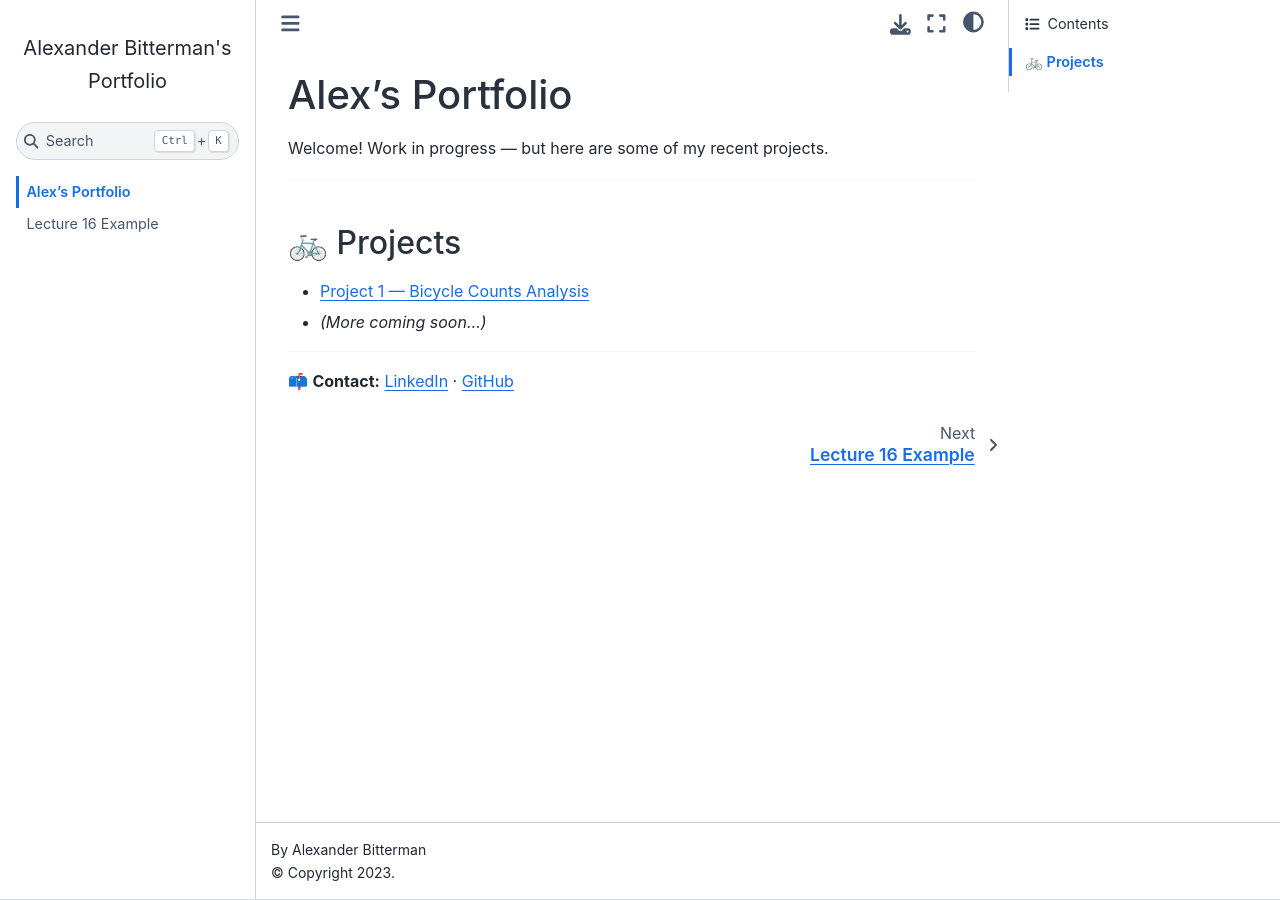
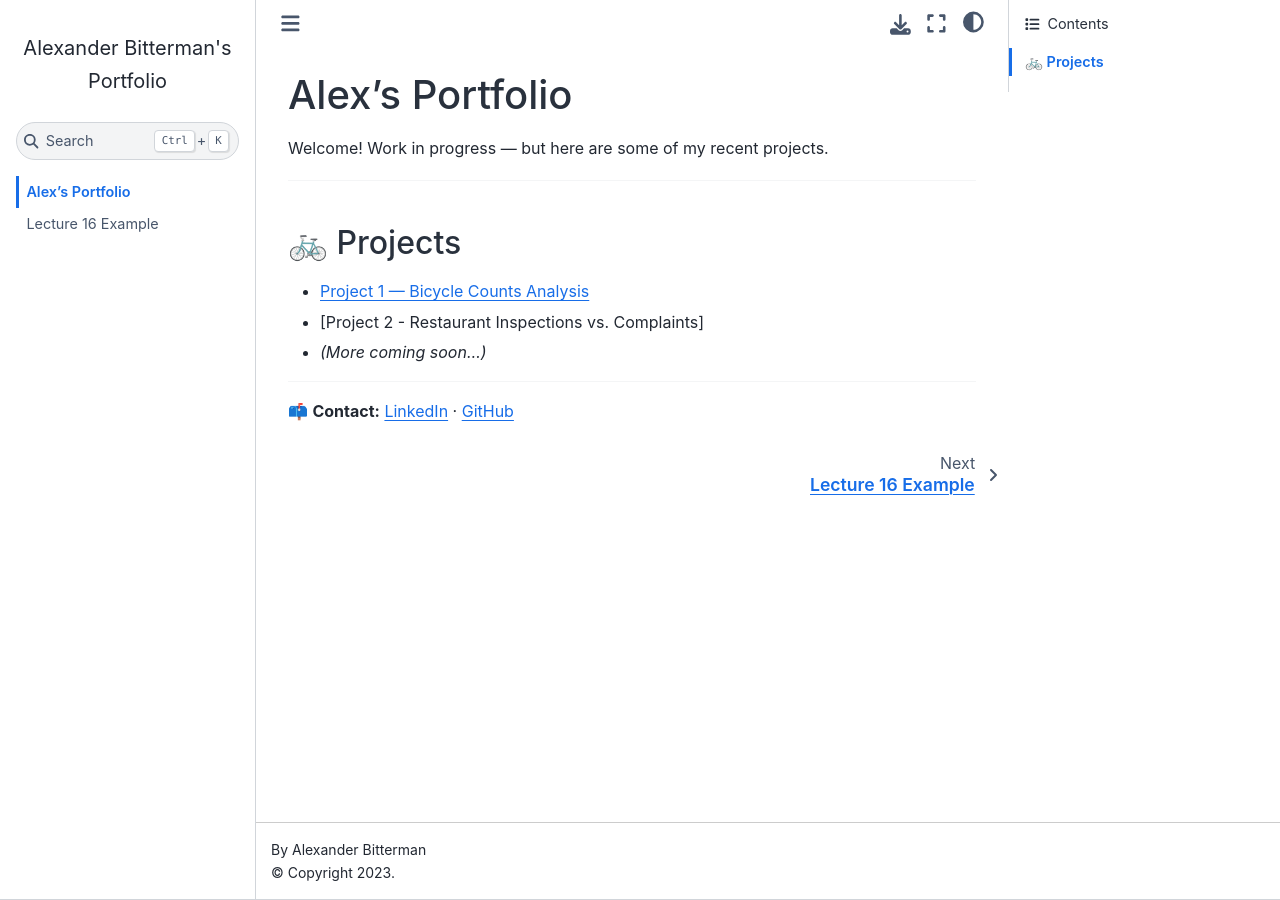
Before and after one commit to abt323/aeb323.github.io, a Jupyter Book: the page built from index.md, in a window 1280 px wide. Built offline with Jupyter Book 1.0.4 settings and Sphinx 7.4.7 and the Sphinx Book theme 1.1.4, drawn with Linux system fonts in a browser that asks for light colours; pages that are not in the unit, such as notebooks, are missing from menus; comment, search, counter and statistics services are not loaded.

Commit message:
Add Project 2 notebook and navigation

```diff
--- a/_toc.yml
+++ b/_toc.yml
@@ -8,3 +8,5 @@
     sections:
       - title: "Project 1 — Bicycle Counts Analysis"
         file: Projects/Project_1/Project1
+      - title: "Project 2 - Restaurant Inspections vs. 311 Complaints"
+        file: Projects/Project_2/Project_2
--- a/index.md
+++ b/index.md
@@ -7,6 +7,7 @@
 ## 🚲 Projects
 
 - [Project 1 — Bicycle Counts Analysis](Projects/Project_1/Project1.html)
+- [Project 2 - Restaurant Inspections vs. Complaints]
 - *(More coming soon…)*
 
 ---
```
